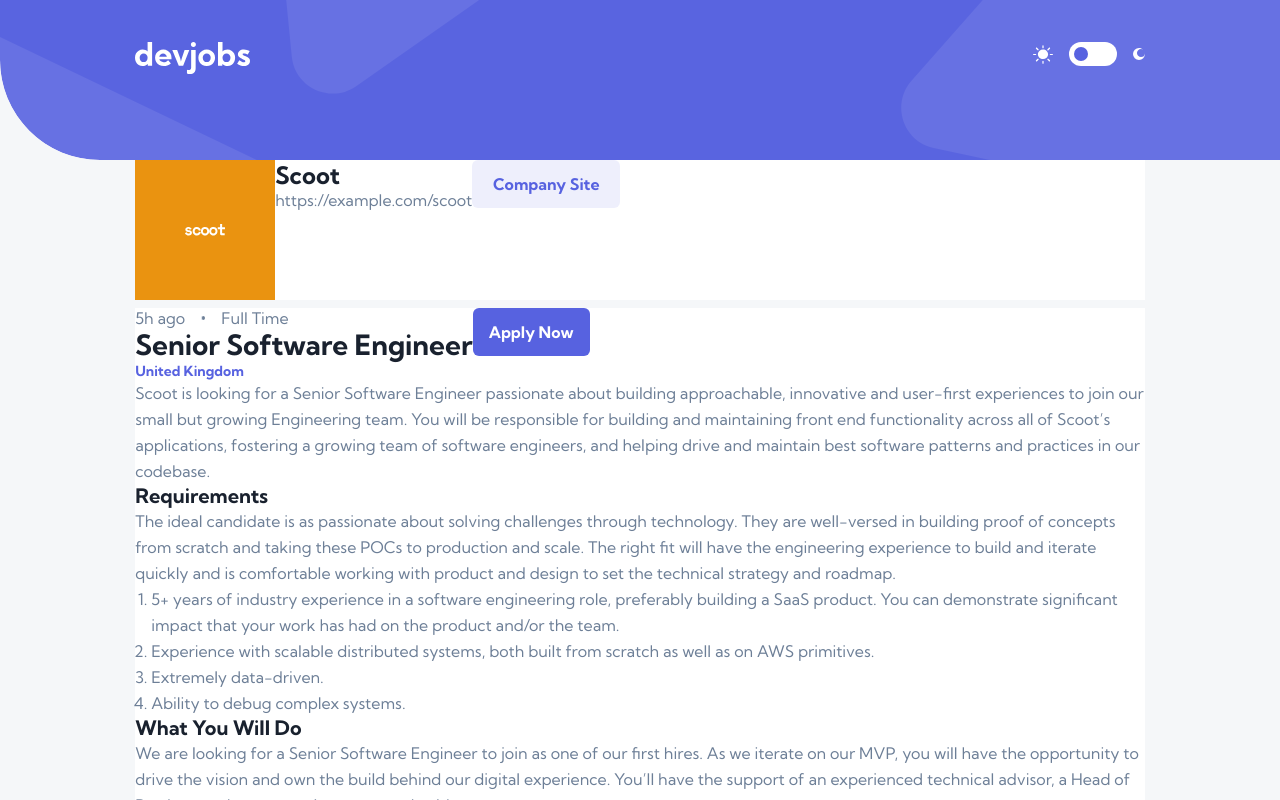
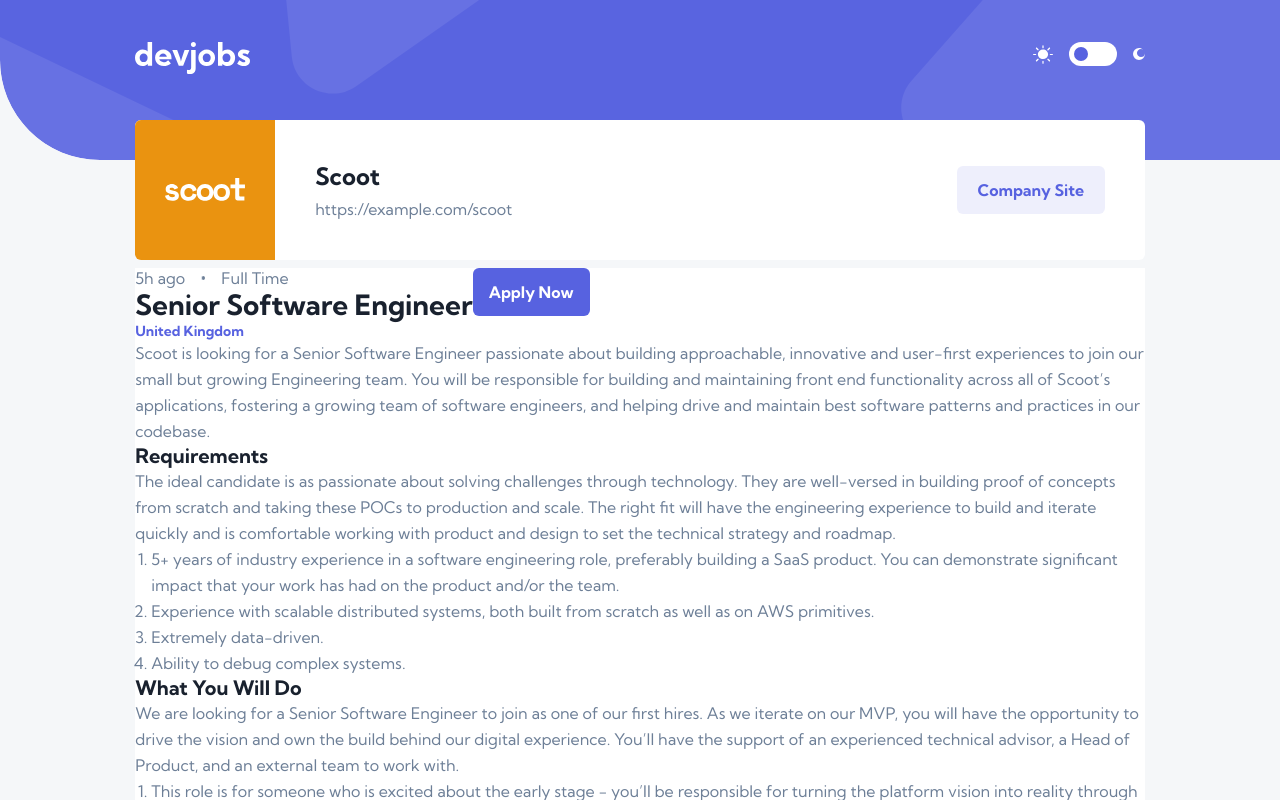
Before and after one commit to nadlgit/fmchallenge-devjobs, a React (Vite) app: page /#/1 in a window 1280 px wide. Shown: the top 800 px of the page. Built offline with nearby package versions, Linux system fonts and the light colour scheme.

Commit message:
feat: style job detail top

```diff
--- a/src/ui/components/jobs/company-logo.tsx
+++ b/src/ui/components/jobs/company-logo.tsx
@@ -16,8 +16,8 @@
   placement,
 }: CompanyLogoProps) => {
   const sizeProps = isLarge
-    ? { boxSize: '8.75rem' }
-    : { boxSize: '3.125rem', borderRadius: '0.9375rem' };
+    ? { boxSize: '8.75rem', p: '1.875rem' }
+    : { boxSize: '3.125rem', p: '0.3125rem', borderRadius: '0.9375rem' };
   const posTop = { 'top-corner': 0, 'top-center': 0 };
   const posLeft = { 'top-corner': undefined, 'top-center': '50%' };
   const posTransform = { 'top-corner': 'translateY(-50%)', 'top-center': 'translate(-50%, -50%)' };
@@ -32,7 +32,7 @@
       left={placement ? posLeft[placement] : undefined}
       transform={placement ? posTransform[placement] : undefined}
     >
-      <Image src={logo} alt={`${company} logo`} />
+      <Image src={logo} alt={`${company} logo`} w="full" />
     </Flex>
   );
 };
--- a/src/ui/components/jobs/company.tsx
+++ b/src/ui/components/jobs/company.tsx
@@ -1,4 +1,4 @@
-import { Box, Button, Flex, Hide, Show, Text } from '@chakra-ui/react';
+import { Button, Flex, Hide, Show, Text } from '@chakra-ui/react';
 import { CompanyLogo } from './company-logo';
 
 type CompanyProps =
@@ -6,9 +6,18 @@
   | { company: string; logo: string; logoBackground: string; website: string };
 
 export const Company = ({ company, logo, logoBackground, website }: CompanyProps) => {
-  if (logo !== undefined && logoBackground !== undefined && website !== undefined) {
+  if (logo && logoBackground && website) {
     return (
-      <Flex direction={{ base: 'column', tablet: 'row' }} bgColor="bg.base">
+      <Flex
+        direction={{ base: 'column', tablet: 'row' }}
+        align="center"
+        pos="relative"
+        mt={{ base: '1.5625rem', tablet: 'unset' }}
+        pt={{ base: '3.0625rem', tablet: 'unset' }}
+        bgColor="bg.base"
+        borderRadius="0.375rem"
+        overflow={{ base: 'unset', tablet: 'hidden' }}
+      >
         <Hide above="tablet">
           <CompanyLogo
             logo={logo}
@@ -21,7 +30,13 @@
           <CompanyLogo logo={logo} logoBackground={logoBackground} company={company} isLarge />
         </Show>
 
-        <Box>
+        <Flex
+          direction="column"
+          align={{ base: 'center', tablet: 'unset' }}
+          gap={{ base: '0.75rem', tablet: '0.5rem' }}
+          flexGrow={1}
+          ml={{ base: 'unset', tablet: '2.5rem' }}
+        >
           <Text
             fontSize={{ base: '1.25rem', tablet: '1.5rem' }}
             lineHeight={{ base: '1.5rem', tablet: '1.875rem' }}
@@ -33,9 +48,17 @@
           <Text fontSize="1rem" lineHeight="1.25rem" color="darkgrey">
             {website}
           </Text>
-        </Box>
+        </Flex>
 
-        <Button as="a" href={website} variant="button2" w="9.25rem">
+        <Button
+          as="a"
+          href={website}
+          variant="button2"
+          w="9.25rem"
+          mr={{ base: 'unset', tablet: '2.5rem' }}
+          mt={{ base: '1.5rem', tablet: 'unset' }}
+          mb={{ base: '2rem', tablet: 'unset' }}
+        >
           Company Site
         </Button>
       </Flex>
--- a/src/ui/components/jobs/job-detail.tsx
+++ b/src/ui/components/jobs/job-detail.tsx
@@ -24,7 +24,7 @@
   role,
 }: JobDetailProps) => {
   return (
-    <Stack>
+    <Stack mt="-2.5rem">
       <Company company={company} logo={logo} logoBackground={logoBackground} website={website} />
 
       <Box bgColor="bg.base">
```
